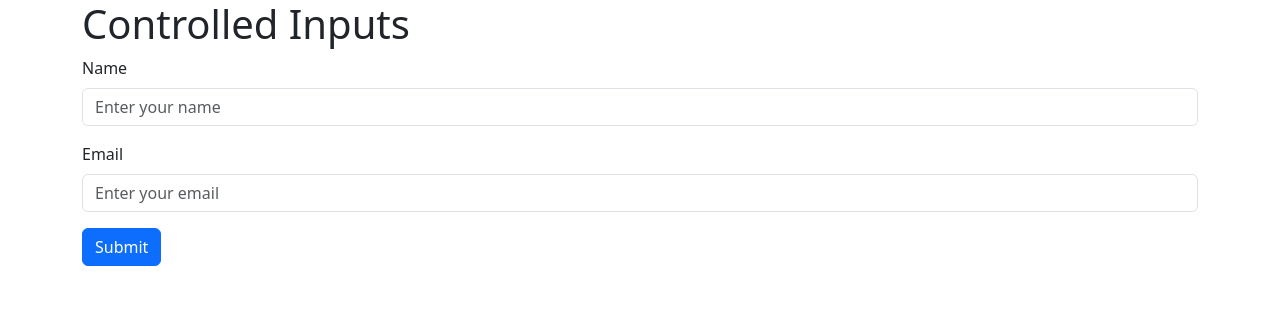
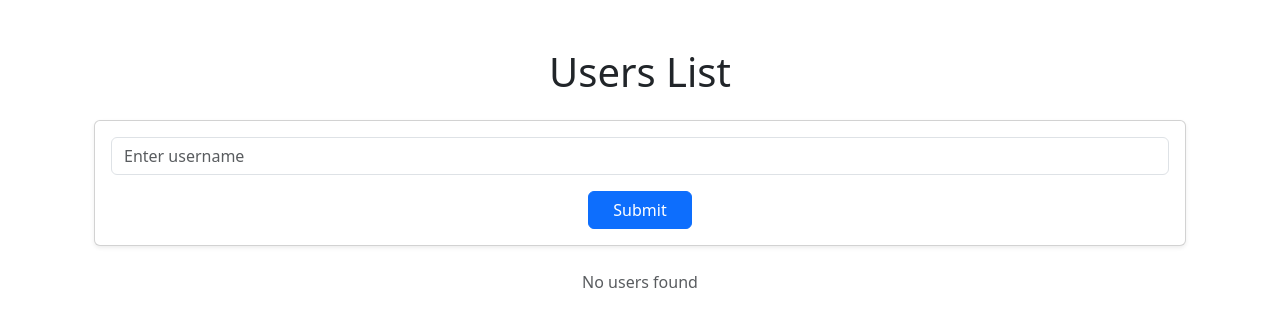
Before and after one commit to RishatTalukder/learning_react, a React (Vite) app in the folder PART_2_Advanced/react_advanced/: page / in a window 1280 px wide. Shown: the top 326 px of the page. Built offline with nearby package versions, Linux system fonts and the light colour scheme.

Commit message:
Add UsersList component for user input and display with delete functionality

```diff
--- a/PART_2_Advanced/react_advanced/src/App.jsx
+++ b/PART_2_Advanced/react_advanced/src/App.jsx
@@ -8,6 +8,7 @@ import Users from "./projects/project_4/Users";
 import Destinations from "./projects/project_5/Destinations";
 import MissingData from "./missing_data_handling/MissingData";
 import Form from "./form_handling/Form";
+import UsersList from "./projects/project_6/UsersList";
 
 function App() {
   return (
@@ -21,7 +22,8 @@ function App() {
       {/* <Use_effect_counter_app /> */}
       {/* <Users /> */}
       {/* <Destinations /> */}
-      <Form />
+      {/* <Form /> */}
+      <UsersList />
     </div>
   );
 }
--- /dev/null
+++ b/PART_2_Advanced/react_advanced/src/projects/project_6/UsersList.jsx
@@ -0,0 +1,72 @@
+import React, { useState } from "react";
+import "bootstrap/dist/css/bootstrap.min.css";
+
+const UsersList = () => {
+  const [users, setUsers] = useState([]);
+  const [user, setUser] = useState("");
+
+  const handleSubmit = (e) => {
+    e.preventDefault();
+    if (user.trim()) {
+      const newUser = {
+        id: Date.now(),
+        name: user.trim(),
+      };
+      setUsers((prevUsers) => [...prevUsers, newUser]);
+      setUser("");
+    }
+  };
+
+  const handleDelete = (id) => {
+    setUsers((prevUsers) => prevUsers.filter((user) => user.id !== id));
+  };
+
+  return (
+    <div className="container mt-5">
+      <h1 className="text-center mb-4">Users List</h1>
+
+      <div className="card shadow-sm">
+        <div className="card-body">
+          <form onSubmit={handleSubmit}>
+            <div className="mb-3">
+              <input
+                type="text"
+                className="form-control"
+                placeholder="Enter username"
+                value={user}
+                onChange={(e) => setUser(e.target.value)}
+              />
+            </div>
+            <div className="d-flex justify-content-center">
+              <button type="submit" className="btn btn-primary px-4">
+                Submit
+              </button>
+            </div>
+          </form>
+        </div>
+      </div>
+
+      <div className="mt-4 d-flex flex-column align-items-center">
+        {users.length > 0 ? (
+          users.map((userObj) => (
+            <div key={userObj.id} className="card w-50 text-center mb-3 shadow-sm">
+              <div className="card-body">
+                <h5 className="card-title fw-semibold">{userObj.name}</h5>
+                <button
+                  className="btn btn-danger btn-sm mt-2"
+                  onClick={() => handleDelete(userObj.id)}
+                >
+                  Delete
+                </button>
+              </div>
+            </div>
+          ))
+        ) : (
+          <p className="text-muted">No users found</p>
+        )}
+      </div>
+    </div>
+  );
+};
+
+export default UsersList;
```
Also changed, not shown: 1 other file (tests, documents, lock files or other folders).
